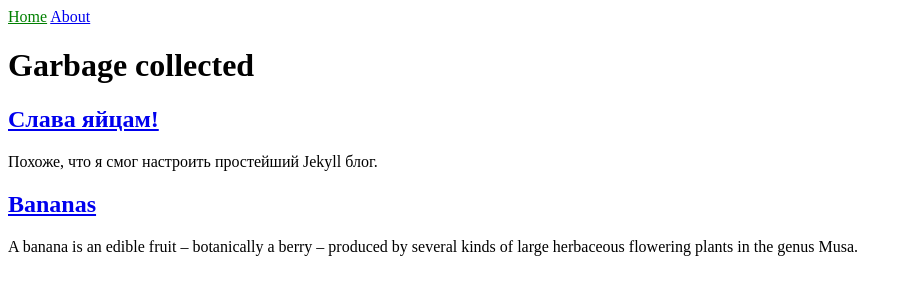
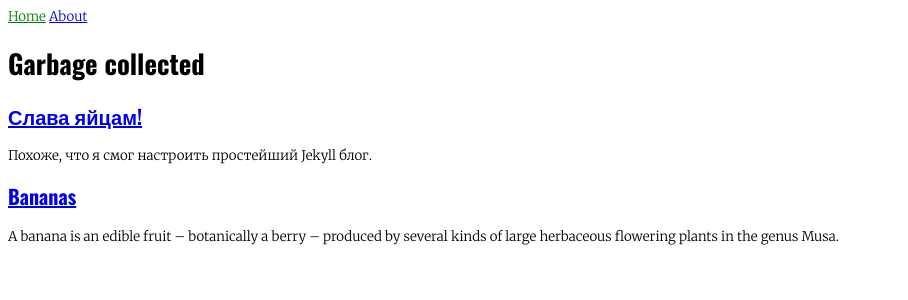
Before and after one commit to habamax/habamax.github.io, a Jekyll site: the page built from index.html, in a window 1280 px wide. Shown: the top 300 px of the page, without its empty margins (0-908 px from the left). Built offline with Jekyll 4.4.1, drawn with Linux system fonts in a browser that asks for light colours.

Commit message:
some css

```diff
--- a/_layouts/default.html
+++ b/_layouts/default.html
@@ -5,6 +5,7 @@
 		<meta name="viewport" content="width=device-width" />
 		<title>{{ page.title }}</title>
 		<link rel="stylesheet" href="/assets/css/styles.css">
+		<!-- <link href="https://fonts.googleapis.com/css?family=Merriweather:300,300i,700,700i|Oswald:400,700" rel="stylesheet"> -->
 	</head>
 	<body>
 		{% include nav.html %}
--- a/_sass/main.scss
+++ b/_sass/main.scss
@@ -1,3 +1,12 @@
+body {
+	font-family: 'Merriweather', serif;
+	font-size: 10pt;
+}
+
+h1,h2,h3,h4,h5,h6 {
+	font-family: 'Oswald', sans-serif;
+}
+
 .current {
   color: green;
 }
--- a/assets/css/styles.scss
+++ b/assets/css/styles.scss
@@ -1,3 +1,4 @@
 ---
 ---
+@import url('https://fonts.googleapis.com/css?family=Merriweather:300,300i,700,700i|Oswald:400,700');
 @import "main";
```
